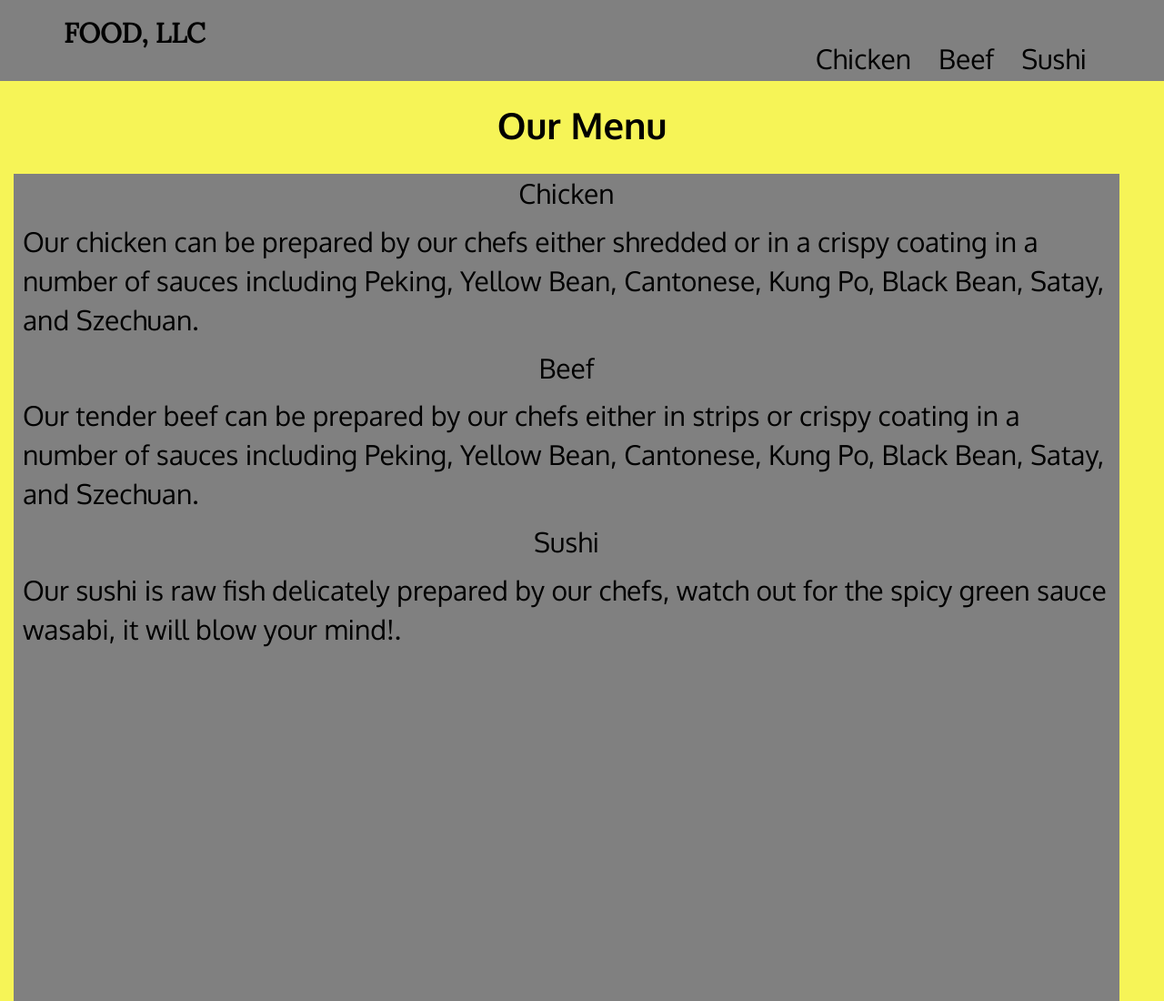
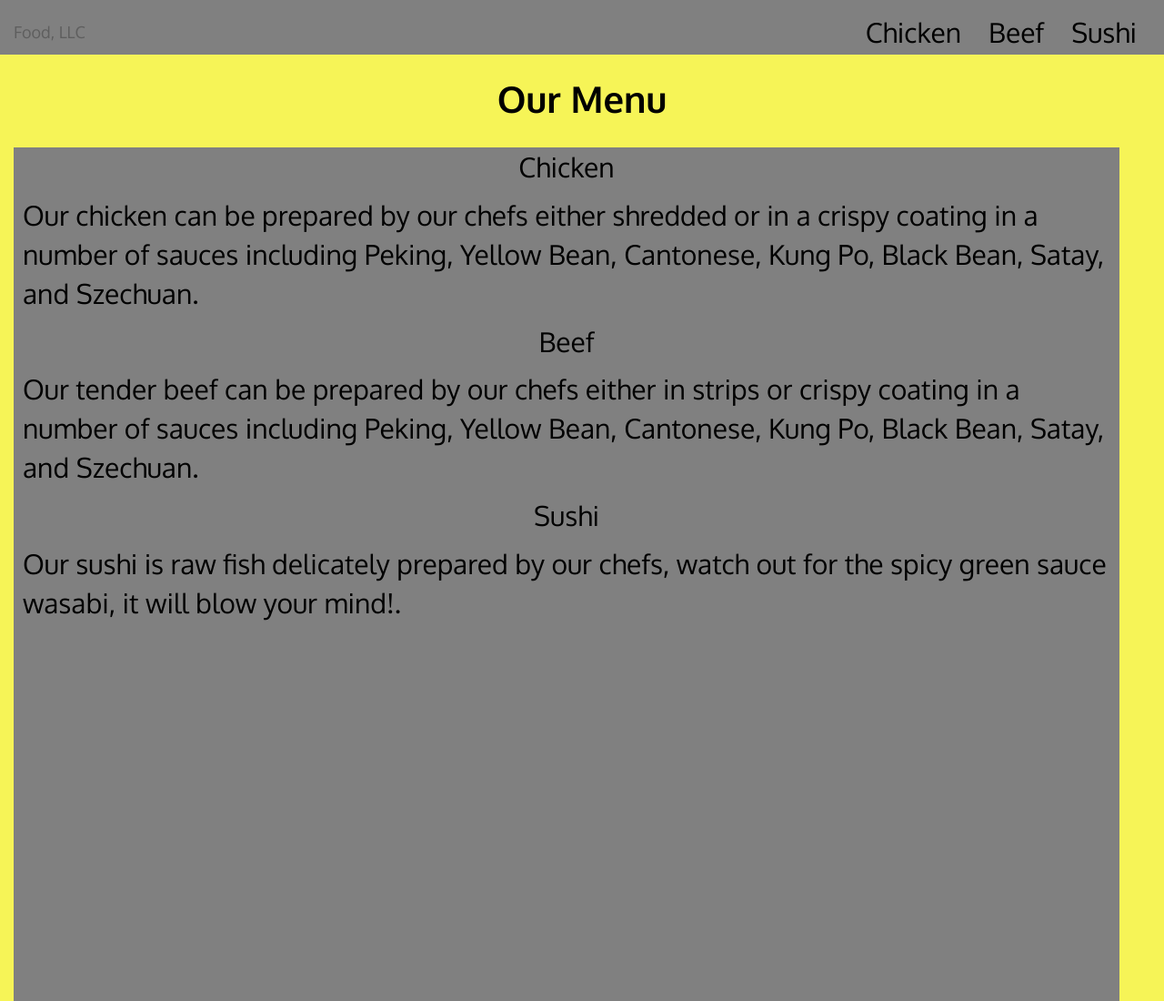
Before and after one commit to andy78dur/module3-solution, a plain HTML site: page index.html in a window 1280 px wide. Shown: the top 1100 px of the page at 91% size. Drawn offline with Linux system fonts and the light colour scheme.

Commit message:
Update index.html

```diff
--- a/index.html
+++ b/index.html
@@ -13,40 +13,39 @@
 <body>
   <header>
     <nav id="header-nav" class="navbar navbar-default">
-      <div class="container">
+      <div class="container-fluid">
         <div class="navbar-header">
-          <div class="navbar-brand">
-            <a href="index.html"><h1>Food, LLC</h1></a>
-          </div>
-          <button type="button" class="navbar-toggle collapsed" data-toggle="collapse" data-target="#collapsable-nav" aria-expanded="false">
-            <span class="sr-only">Toggle navigation</span>
+          <button type="button" class="navbar-toggle collapsed visible-xs" data-toggle="collapse" data-target="#collapsable-nav">
             <span class="icon-bar"></span>
             <span class="icon-bar"></span>
             <span class="icon-bar"></span>
           </button>
+
+          <div class="navbar-brand navbar-left">
+            Food, LLC
+          </div>
+
         </div>
 
-        <div id="collapsable-nav" class="collapse navbar-collapse" class="hidden-xs">
-           <ul id="nav-list" class="nav navbar-nav navbar-right">
+        <!-- Collapsable menu -->
+        <div id="collapsable-nav" class="collapse navbar-collapse">
+          <ul id="nav-list" class="nav navbar-nav navbar-right">
             <li>
-              <a href="#boxtitle1">
-                <span class="none"></span><br class="hidden-xs"> Chicken</a>
+              <a href="#boxtitle1">Chicken</a>
             </li>
             <li>
-              <a href="#boxtitle2">
-                <span class="none"></span><br class="hidden-xs"> Beef</a>
+              <a href="#boxtitle2">Beef</a>
             </li>
             <li>
-              <a href="#boxtitle3">
-                <span class="none"></span><br class="hidden-xs"> Sushi</a>
+              <a href="#boxtitle3">Sushi</a>
             </li>
+          </ul>
+        </div>
 
-          </ul><!-- #nav-list -->
-        </div><!-- .collapse .navbar-collapse -->
-      </div><!-- .container -->
-    </nav><!-- #header-nav -->
+      </div>
+    </nav>
   </header>
-  <!-- jQuery (Bootstrap JS plugins depend on it) -->
+   <!-- jQuery (Bootstrap JS plugins depend on it) -->
   <script src="js/jquery-2.1.4.min.js"></script>
   <script src="js/bootstrap.min.js"></script>
   <script src="js/script.js"></script>
```
